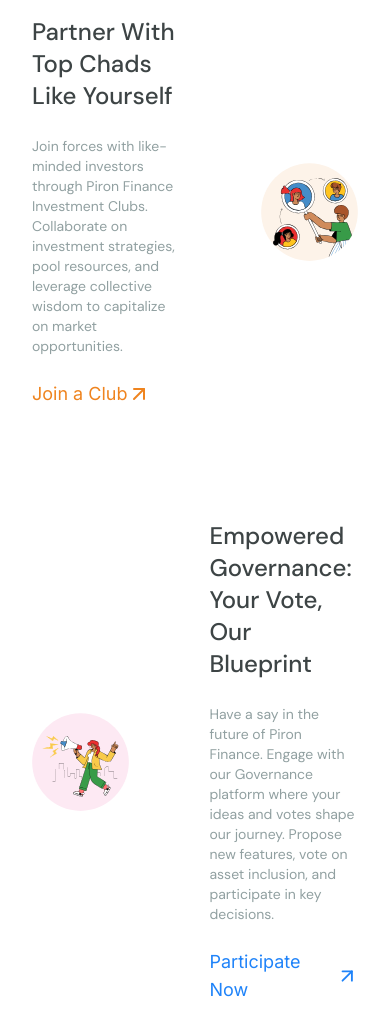
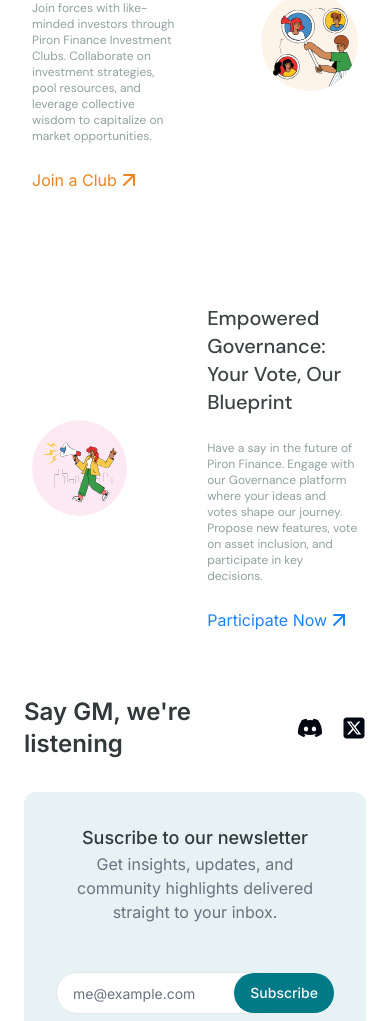
Before and after one commit to piron-finance/piron-finance-frontend, a Next.js app: page / in a window 390 px wide. Shown: the part 2437-3458 px from the top of the page. Built offline with nearby package versions, Linux system fonts and the light colour scheme.

Commit message:
chore: fixed responsiveness

```diff
--- a/app/(marketing)/_components/Footer.tsx
+++ b/app/(marketing)/_components/Footer.tsx
@@ -7,18 +7,27 @@ import { BsDiscord, BsGithub } from "react-icons/bs";
 const Footer = () => {
   return (
     <div className="flex flex-col bg-[#007A86] p-4">
-      <div className="flex items-center justify-around my-12">
-        <div>
-          <Image src="/footer62.svg" alt="logo" width={241} height={100} />
+      <div className="flex items-center justify-around my-4 lg:my-12 mx-6">
+        <div className="hidden md:block">
+          <Image
+            className="w-full"
+            src="/footer62.svg"
+            alt="logo"
+            width={241}
+            height={100}
+          />
         </div>
 
-        <div className="grid grid-cols-4 gap-16">
+        <div className="grid grid-cols-2  lg:grid-cols-4 gap-16">
           {footerLinks.map((item, index) => (
             <div key={index}>
               <h1 className="text-xl text-white font-semibold">{item.title}</h1>
               <ul className="flex flex-col gap-2 mt-3">
                 {item.links.map((link, index) => (
-                  <li key={index} className="text-white font-light text-sm ">
+                  <li
+                    key={index}
+                    className="text-white font-light text-sm hover:cursor-pointer hover:text-muted-foreground "
+                  >
                     {link.title}
                   </li>
                 ))}
@@ -28,9 +37,9 @@ const Footer = () => {
         </div>
       </div>
 
-      <div className=" flex mx-24  border-t border-[#54A6AE]">
+      <div className=" flex lg:mx-24  border-t border-[#54A6AE]">
         <div className="flex gap-12 my-5">
-          <h3 className="text-lg text-white font-light">
+          <h3 className="text-base lg:text-lg text-white font-light">
             © {new Date().getFullYear()} Piron. All rights reserved.
           </h3>
 
--- a/app/(marketing)/page.tsx
+++ b/app/(marketing)/page.tsx
@@ -76,7 +76,7 @@ const MarketingPage = () => {
       {/* explore section */}
       <div className="flex flex-col items-center justify-center mx-8">
         <div className="my-16">
-          <h1 className="text-4xl text-[#546162] font-semibold">
+          <h1 className=" text-2xl text-center lg:text-4xl text-[#546162] font-semibold">
             Explore DeFi for the Real World
           </h1>
         </div>
@@ -97,7 +97,7 @@ const MarketingPage = () => {
               <div className="flex flex-col items-start gap-6">
                 <h1
                   className={cn(
-                    "text-2xl text-[#3d4445] text-start font-medium max-w-xs",
+                    " text-xl lg:text-2xl text-[#3d4445] text-start font-medium lg:max-w-xs",
                     font.className
                   )}
                 >
@@ -105,7 +105,7 @@ const MarketingPage = () => {
                 </h1>
                 <p
                   className={cn(
-                    "text-start text-muted-foreground text-sm max-w-md text-[#91A0A1]",
+                    "text-start text-muted-foreground text-xs lg:text-sm max-w-md text-[#91A0A1]",
                     font.className
                   )}
                 >
@@ -122,7 +122,7 @@ const MarketingPage = () => {
                       : "text-[#1F83F9]"
                   )}
                 >
-                  <h1 className="text-lg ">{item.buttonText}</h1>
+                  <h1 className=" text-md lg:text-lg ">{item.buttonText}</h1>
                   <ArrowUpRight className="" size={24} />
                 </span>
               </div>
@@ -133,8 +133,8 @@ const MarketingPage = () => {
 
       {/* newsletter */}
 
-      <div className="flex flex-col items-center gap-8 my-28">
-        <div className="flex  items-center gap-10">
+      <div className="flex flex-col items-center gap-8 my-16 mx-6 lg:my-28">
+        <div className="flex  items-center gap-2 lg:gap-10">
           <h1 className="text-2xl text-[#32393A] font-semibold">
             Say GM, we&apos;re listening
           </h1>
@@ -144,12 +144,12 @@ const MarketingPage = () => {
           </span>
         </div>
 
-        <div className="flex items-center gap-12 bg-[#E6F2F3] rounded-xl p-8">
-          <div>
+        <div className="flex flex-col lg:flex-row items-center gap-12 bg-[#E6F2F3] rounded-xl p-8">
+          <div className="flex flex-col items-center">
             <h3 className="text-lg font-medium text-[#32393A]">
               Suscribe to our newsletter
             </h3>
-            <p className="text-start max-w-sm text-muted-foreground">
+            <p className=" text-center lg:text-start lg:max-w-sm text-muted-foreground">
               Get insights, updates, and community highlights delivered straight
               to your inbox.
             </p>
@@ -157,10 +157,10 @@ const MarketingPage = () => {
 
           <div className="flex items-center">
             <Input
-              className="flex-1 px-12 py-7 rounded-full  focus-visible:border-0 focus-visible:ring-0"
+              className="flex-1 px-4  lg:px-12 py-5 md:py-7 rounded-full  focus-visible:border-0 focus-visible:ring-0"
               placeholder="me@example.com"
             />
-            <Button className="rounded-full bg-[#007A86] py-7 -ml-12">
+            <Button className="rounded-full bg-[#007A86] py-5 md:py-7 -ml-12">
               Subscribe
             </Button>
           </div>
```
